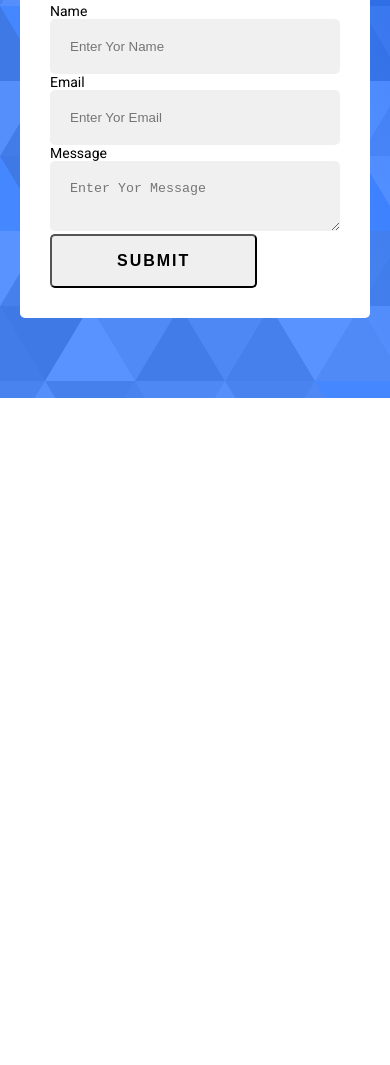
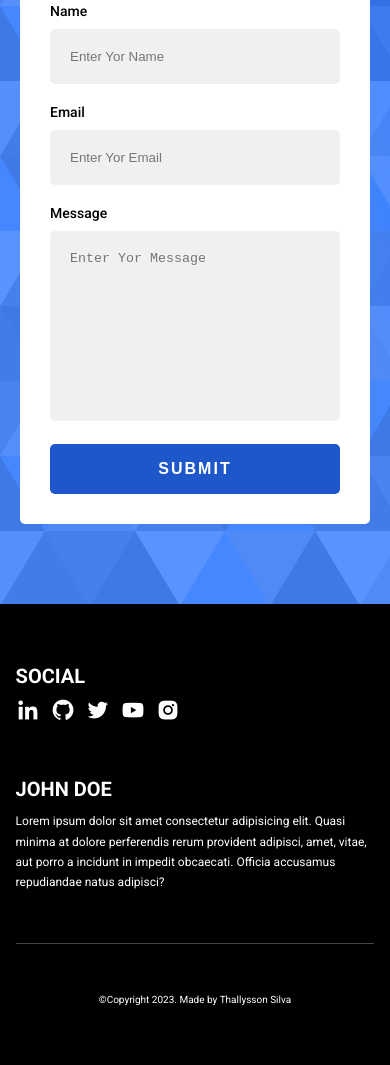
Before and after one commit to sthallysson/softex, a plain HTML site: page Atividades - Front/projetos/site-ancora/index.html in a window 390 px wide. Shown: the part 4179-5244 px from the top of the page. Before the commit the page ends 4577 px from the top, so only its background shows below. Drawn offline with nearby package versions, Linux system fonts and the light colour scheme.

Commit message:
:sparkles: complete mobile version

```diff
--- a/Atividades - Front/projetos/site-ancora/css/style.css
+++ b/Atividades - Front/projetos/site-ancora/css/style.css
@@ -1,4 +1,4 @@
-@import url("https://fonts.googleapis.com/css2?family=Roboto:wght@300;400;500;700&display=swap");
+@import url('https://fonts.googleapis.com/css2?family=Roboto:wght@300;400;500;700&display=swap');
 /* font-family: 'Roboto', sans-serif; */
 :root {
   font-size: 62.5%; /* 10px */
@@ -28,7 +28,7 @@ ul {
 }
 
 body {
-  font-family: "Roboto", sans-serif;
+  font-family: 'Roboto', sans-serif;
 }
 
 .header {
@@ -91,7 +91,7 @@ body {
 
 .btn-menu .hamburguer::after,
 .btn-menu .hamburguer::before {
-  content: "";
+  content: '';
   display: block;
   border-top: 0.2rem solid #000;
   width: 2rem;
@@ -308,10 +308,16 @@ h2 {
   width: 100%;
   padding: 3rem;
   border-radius: 5px;
+
+  display: flex;
+  flex-direction: column;
+  gap: 2rem;
 }
 
 .contact-form label {
   display: block;
+  margin-bottom: 1rem;
+  font-weight: 500;
 }
 
 .contact-form input,
@@ -323,3 +329,60 @@ h2 {
   width: 100%;
   border-radius: 5px;
 }
+
+.contact-form textarea {
+  resize: none;
+}
+
+.contact-content button.button {
+  color: #fff;
+  background-color: var(--main-bg);
+  border: none;
+  cursor: pointer;
+}
+
+footer.main-footer {
+  background-color: #000;
+  padding-block: 6rem;
+  color: #fff;
+}
+
+.footer-container {
+  max-width: 120rem;
+  margin: auto;
+  width: 92%;
+}
+
+footer.main-footer h2 {
+  font-size: 2rem;
+}
+
+footer.main-footer p {
+  font-size: 1.2rem;
+  line-height: 1.7;
+}
+
+.social-links {
+  display: flex;
+  gap: 1rem;
+  margin-top: 1rem;
+}
+
+.social-links .link {
+  font-size: 2.5rem;
+}
+
+.main-footer .perfil {
+  margin-top: 5rem;
+}
+
+.main-footer .perfil h2 {
+  margin-bottom: 1rem;
+}
+
+footer.created-by {
+  border-top: 1px solid #444;
+  margin-top: 5rem;
+  text-align: center;
+  padding-top: 5rem;
+}
--- a/Atividades - Front/projetos/site-ancora/index.html
+++ b/Atividades - Front/projetos/site-ancora/index.html
@@ -6,6 +6,9 @@
     <title>Site Ancora</title>
     <link rel="stylesheet" href="css/style.css" />
     <script defer src="js/script.js"></script>
+
+    <link href='https://unpkg.com/boxicons@2.1.4/css/boxicons.min.css' rel='stylesheet'>
+
   </head>
   <body>
     <header class="header">
@@ -23,7 +26,7 @@
             <li><a href="#home">Home</a></li>
             <li><a href="#about">About</a></li>
             <li><a href="#projects">Projects</a></li>
-            <li><a href="#">Contact</a></li>
+            <li><a href="#contact">Contact</a></li>
           </ul>
         </nav>
       </div>
@@ -176,12 +179,48 @@
 
             <div class="form-field">
               <label for="message">Message</label>
-              <textarea name="message" id="message" placeholder="Enter Yor Message"></textarea>
+              <textarea name="message" id="message" placeholder="Enter Yor Message" cols="30" rows="10"></textarea>
             </div>
 
             <button class="button">Submit</button>
           </form>
       </section>
     </main>
+
+   <footer class="main-footer">
+    <div class="footer-container">
+
+      <section class="social">
+        <h2>Social</h2>
+        <div class="social-links">
+          <a href="#" class="link">
+            <i class='bx bxl-linkedin'></i>
+          </a>
+          <a href="#" class="link">
+            <i class='bx bxl-github'></i>
+          </a>
+          <a href="#" class="link">
+            <i class='bx bxl-twitter'></i>
+          </a>
+          <a href="#" class="link">
+            <i class='bx bxl-youtube'></i>
+          </a>
+          <a href="#" class="link">
+            <i class='bx bxl-instagram-alt'></i>
+          </a>
+        </div>
+      </section>
+
+      <section class="perfil">
+        <h2>John Doe</h2>
+
+        <p>Lorem ipsum dolor sit amet consectetur adipisicing elit. Quasi minima at dolore perferendis rerum provident adipisci, amet, vitae, aut porro a incidunt in impedit obcaecati. Officia accusamus repudiandae natus adipisci?</p>
+      </section>
+
+      <footer class="created-by">
+        &copy;Copyright 2023. Made by <a href="#">Thallysson Silva</a>
+      </footer>
+    </div>
+   </footer>
   </body>
 </html>
```
